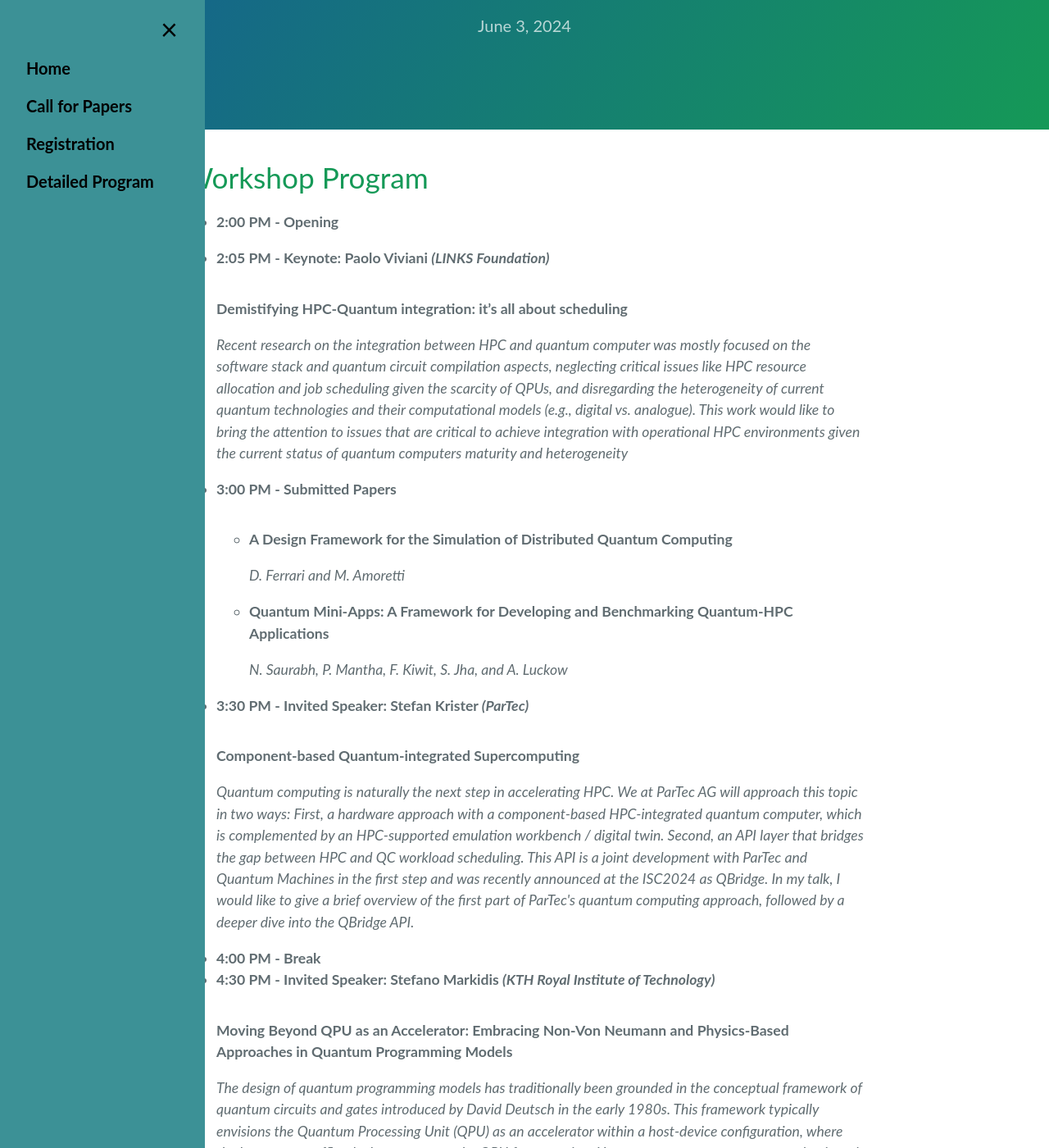
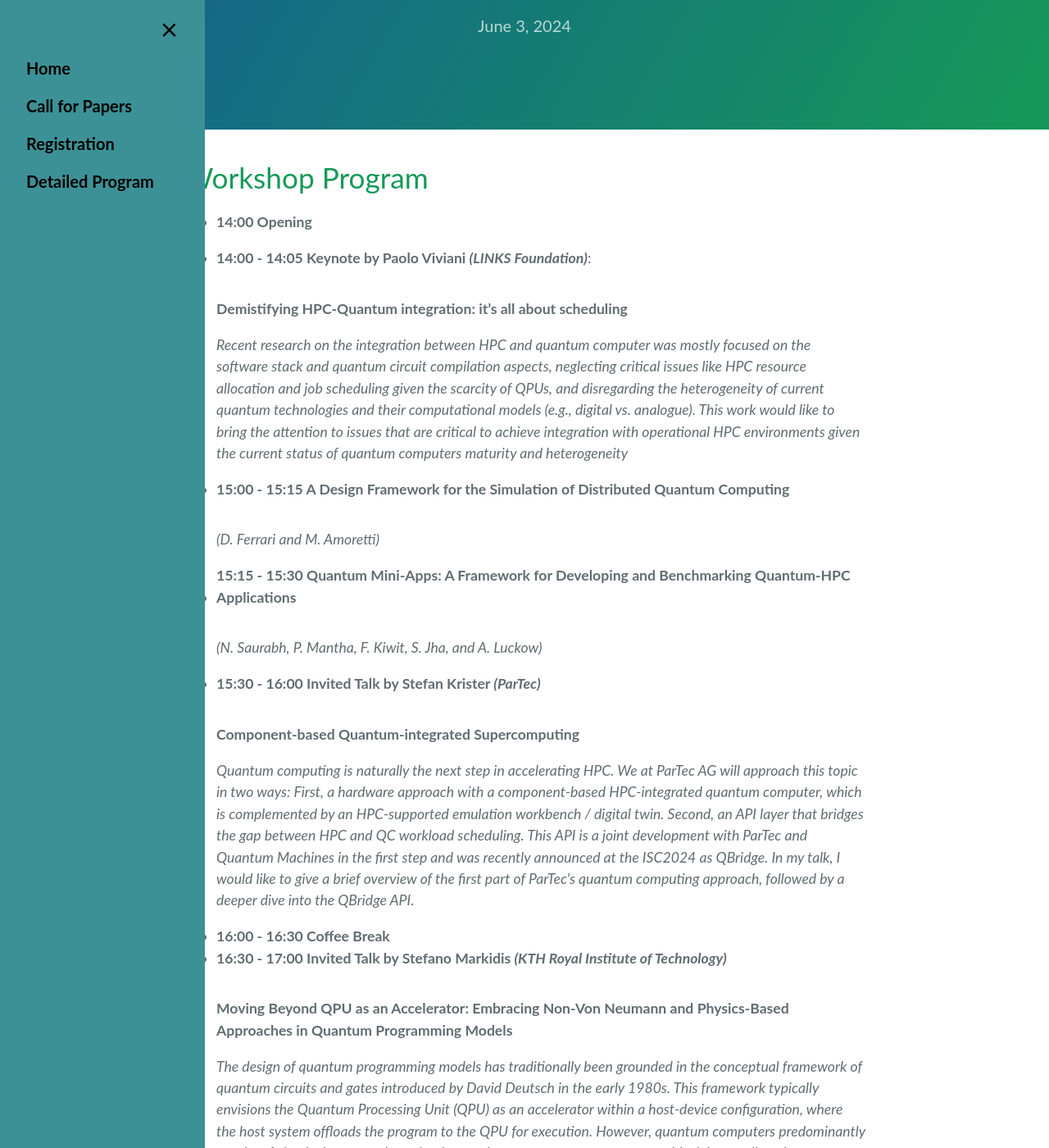
Before and after one commit to HPQCI/HPQCI.github.io, a Jekyll site: the page built from program.md, in a window 1280 px wide and 1400 px high, scrolled down 271 px. Shown: the whole window at 82% size. Built offline with Jekyll 4.4.1, drawn with Linux system fonts in a browser that asks for light colours; some of the changed text lies outside the part shown.

Commit message:
update program

```diff
--- a/program.md
+++ b/program.md
@@ -7,53 +7,46 @@ title: Workshop Program
 <ul>
 	<li>
 		<p style="display:inline-block;">
-		  <b>2:00 PM - Opening</b>
+		  <b>14:00  Opening</b>
 		</p>
 	</li>
 	<li>
 		<p style="display:inline-block;">
-		  <b>2:05 PM - Keynote: Paolo Viviani <i>(LINKS Foundation)</i></b></p>
+		  <b>14:00 - 14:05  Keynote by Paolo Viviani <i>(LINKS Foundation)</i></b>:</p>
 		  <p><b>Demistifying HPC-Quantum integration: it’s all about scheduling</b></p>
 		  <p><i>Recent research on the integration between HPC and quantum computer was mostly focused on the software stack and quantum circuit compilation aspects, neglecting critical issues like HPC resource allocation and job scheduling given the scarcity of QPUs, and disregarding the heterogeneity of current quantum technologies and their computational models (e.g., digital vs. analogue). This work would like to bring the attention to issues that are critical to achieve integration with operational HPC environments given the current status of quantum computers maturity and heterogeneity</i></p>
 	</li>
 	<li>
 		<p style="display:inline-block;">
-		  <b>3:00 PM - Submitted Papers</b>
-		</p>
-		<p>
-		  <ul>
-		  	<li>
-		  		<p><b>A Design Framework for the Simulation of Distributed Quantum Computing</b></p>
-		  		<p><i>D. Ferrari and M. Amoretti</i></p>
-		  	</li>
-		  	<li>
-		  		<p><b>Quantum Mini-Apps: A Framework for Developing and Benchmarking Quantum-HPC Applications</b></p>
-		  		<p><i>N. Saurabh, P. Mantha, F. Kiwit, S. Jha, and A. Luckow</i></p>
-		  	</li>
-		  </ul>
-		</p>
+		  <b>15:00 - 15:15  A Design Framework for the Simulation of Distributed Quantum Computing</b></p>
+		  <p><i>(D. Ferrari and M. Amoretti)</i></p>
 	</li>
 	<li>
 		<p style="display:inline-block;">
-		  <b>3:30 PM - Invited Speaker: Stefan Krister <i>(ParTec)</i></b>
+		  <b>15:15 - 15:30  Quantum Mini-Apps: A Framework for Developing and Benchmarking Quantum-HPC Applications</b></p>
+		  <p><i>(N. Saurabh, P. Mantha, F. Kiwit, S. Jha, and A. Luckow)</i></p>
+	</li>
+	<li>
+		<p style="display:inline-block;">
+		  <b>15:30 - 16:00  Invited Talk by Stefan Krister <i>(ParTec)</i></b>
 		</p>
 		<p>
 		  <b>Component-based Quantum-integrated Supercomputing</b>
 		</p>
 	  <p><i>Quantum computing is naturally the next step in accelerating HPC. We at ParTec AG will approach this topic in two ways: First, a hardware approach with a component-based HPC-integrated quantum computer, which is complemented by an HPC-supported emulation workbench / digital twin. Second, an API layer that bridges the gap between HPC and QC workload scheduling. This API is a joint development with ParTec and Quantum Machines in the first step and was recently announced at the ISC2024 as QBridge. In my talk, I would like to give a brief overview of the first part of ParTec's quantum computing approach, followed by a deeper dive into the QBridge API.</i></p>
 	</li>
-	<li><b>4:00 PM - Break</b></li>
+	<li><b>16:00 - 16:30  Coffee Break</b></li>
 	<li>
 		<p style="display:inline-block;">
-		  <b>4:30 PM - Invited Speaker: Stefano Markidis <i>(KTH Royal Institute of Technology)</i></b>
+		  <b>16:30 - 17:00  Invited Talk by Stefano Markidis <i>(KTH Royal Institute of Technology)</i></b>
 		</p>
 		<p>
 		  <b>Moving Beyond QPU as an Accelerator: Embracing Non-Von Neumann and Physics-Based Approaches in Quantum Programming Models</b>
 		</p>
 		<p><i>The design of quantum programming models has traditionally been grounded in the conceptual framework of quantum circuits and gates introduced by David Deutsch in the early 1980s. This framework typically envisions the Quantum Processing Unit (QPU) as an accelerator within a host-device configuration, where the host system offloads the program to the QPU for execution. However, quantum computers predominantly consist of classical systems that stimulate and measure quantum systems as black boxes, diverging significantly from the circuit-offloading model. This abstraction is misaligned with the hardware's operational reality, hindering optimized implementations and limiting the scope of operations. In contrast, concepts from non-Von Neumann architectures—such as neuromorphic hardware and dataflow systems—utilize abstractions like stimuli, channels, and schedules, which better align with the nature of quantum computing systems and the physical processes they embody. As David Deutsch originally conceptualized, computing is fundamentally a physical process. Thus, advancing quantum programming models should incorporate this perspective to achieve greater accuracy and physical fidelity. By adopting physics-based programming models, we can develop approaches to quantum computing that more accurately reflect the interactions between classical hardware and quantum systems.</i></p>
 	</li>
-	<li><b>5:00 PM - Panel Discussion</b></li>
-	<li><b>6:00 PM - Ending Remarks</b></li>
+	<li><b>17:00 - 18:00  Panel Discussion</b></li>
+	<li><b>18:00  Ending Remarks</b></li>
 </ul>
 
 
```
Also changed, not shown: index.md (+8 -8 lines).
